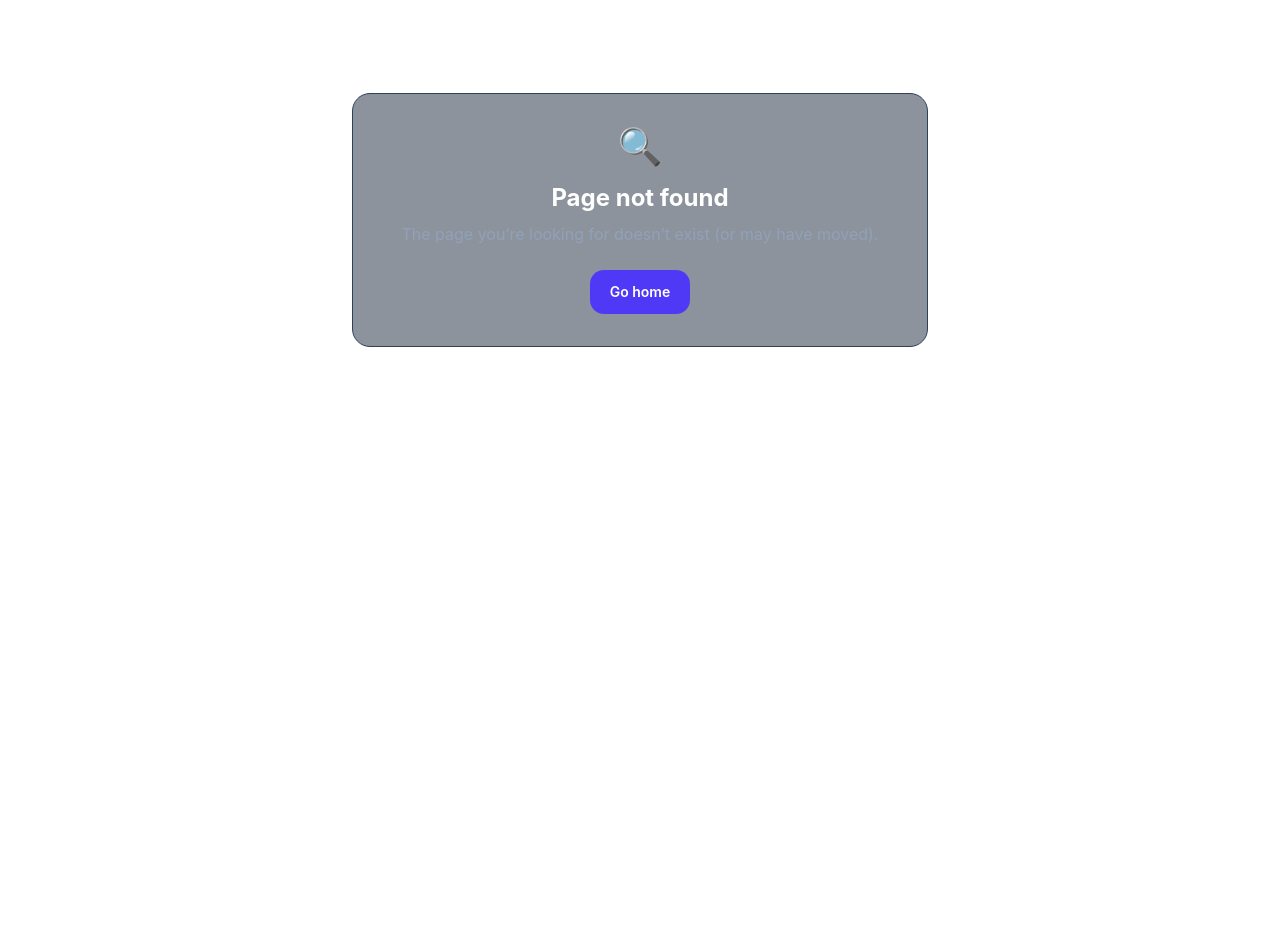
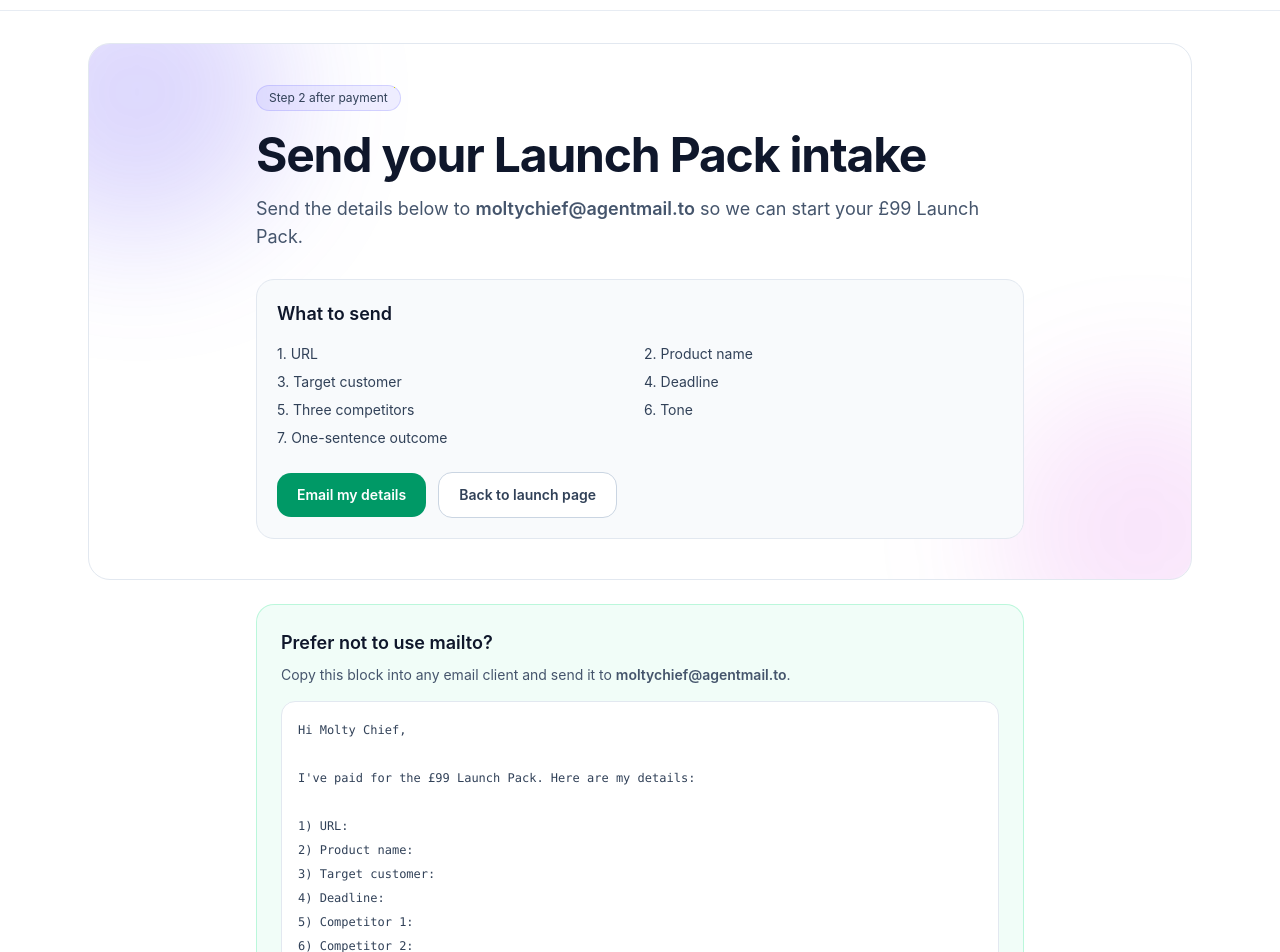
Before and after one commit to molty-assistant/marketing-tool, a Next.js app: page /intake in a window 1280 px wide. Before the commit this address had no page. Shown: the part 60-1012 px from the top of the page. Before the commit the page ends 800 px from the top, so only its background shows below. Built offline with nearby package versions, Linux system fonts and the light colour scheme.

Commit message:
feat: add public intake page (#61)

```diff
--- /dev/null
+++ b/src/app/(marketing)/intake/page.tsx
@@ -0,0 +1,84 @@
+import Link from 'next/link';
+import { Button } from '@/components/ui/button';
+
+const intakeSubject = '£99 Launch Pack Intake — [Product Name]';
+const intakeTemplate = `Hi Molty Chief,
+
+I've paid for the £99 Launch Pack. Here are my details:
+
+1) URL:
+2) Product name:
+3) Target customer:
+4) Deadline:
+5) Competitor 1:
+6) Competitor 2:
+7) Competitor 3:
+8) Tone:
+9) One-sentence outcome:
+
+Anything else we should know:
+`;
+
+const intakeMailto = `mailto:moltychief@agentmail.to?subject=${encodeURIComponent(intakeSubject)}&body=${encodeURIComponent(intakeTemplate)}`;
+
+export default function IntakePage() {
+  return (
+    <div className="w-full">
+      <section className="relative overflow-hidden rounded-3xl border border-slate-200 bg-white p-6 sm:p-10 dark:border-slate-800 dark:bg-[#0d1117]">
+        <div className="pointer-events-none absolute inset-0">
+          <div className="absolute -top-24 -left-24 h-72 w-72 rounded-full bg-indigo-600/20 blur-3xl" />
+          <div className="absolute -bottom-24 -right-24 h-72 w-72 rounded-full bg-fuchsia-600/10 blur-3xl" />
+        </div>
+
+        <div className="relative mx-auto max-w-3xl">
+          <div className="inline-flex items-center gap-2 rounded-full border border-indigo-500/20 bg-indigo-500/10 px-3 py-1 text-xs text-slate-700 dark:text-slate-300">
+            Step 2 after payment
+          </div>
+          <h1 className="mt-5 text-4xl font-bold tracking-tight text-slate-900 sm:text-5xl dark:text-white">
+            Send your Launch Pack intake
+          </h1>
+          <p className="mt-4 text-base text-slate-600 sm:text-lg dark:text-slate-300">
+            Send the details below to <span className="font-semibold">moltychief@agentmail.to</span> so we can start your £99 Launch Pack.
+          </p>
+
+          <div className="mt-7 rounded-2xl border border-slate-200 bg-slate-50 p-5 dark:border-slate-700/60 dark:bg-slate-900/60">
+            <h2 className="text-lg font-semibold text-slate-900 dark:text-white">What to send</h2>
+            <ul className="mt-4 grid gap-2 text-sm text-slate-700 dark:text-slate-300 sm:grid-cols-2">
+              <li>1. URL</li>
+              <li>2. Product name</li>
+              <li>3. Target customer</li>
+              <li>4. Deadline</li>
+              <li>5. Three competitors</li>
+              <li>6. Tone</li>
+              <li>7. One-sentence outcome</li>
+            </ul>
+
+            <div className="mt-6 flex flex-col gap-3 sm:flex-row sm:items-center">
+              <Button asChild className="h-auto bg-emerald-600 px-5 py-3 text-sm font-semibold text-white hover:bg-emerald-500">
+                <a href={intakeMailto}>Email my details</a>
+              </Button>
+              <Link
+                href="/"
+                className="inline-flex items-center justify-center rounded-xl border border-slate-300 bg-white px-5 py-3 text-sm font-semibold text-slate-700 transition-colors hover:bg-slate-100 dark:border-slate-700 dark:bg-slate-900/30 dark:text-slate-200 dark:hover:bg-slate-800/50"
+              >
+                Back to launch page
+              </Link>
+            </div>
+          </div>
+        </div>
+      </section>
+
+      <section className="mt-6">
+        <div className="mx-auto max-w-3xl rounded-2xl border border-emerald-200/70 bg-emerald-50/70 p-5 sm:p-6 dark:border-emerald-900/60 dark:bg-emerald-950/20">
+          <h2 className="text-lg font-semibold text-slate-900 dark:text-white">Prefer not to use mailto?</h2>
+          <p className="mt-2 text-sm text-slate-600 dark:text-slate-300">
+            Copy this block into any email client and send it to <span className="font-semibold">moltychief@agentmail.to</span>.
+          </p>
+          <pre className="mt-4 overflow-x-auto rounded-xl border border-slate-200 bg-white p-4 text-xs leading-6 text-slate-700 dark:border-slate-700 dark:bg-slate-900 dark:text-slate-200">
+            {intakeTemplate}
+          </pre>
+        </div>
+      </section>
+    </div>
+  );
+}
--- a/src/app/(marketing)/page.tsx
+++ b/src/app/(marketing)/page.tsx
@@ -1,5 +1,6 @@
 'use client';
 import { useMemo, useState } from 'react';
+import Link from 'next/link';
 import { useRouter } from 'next/navigation';
 import GenerationOverlay from '@/components/GenerationOverlay';
 import { Button } from '@/components/ui/button';
@@ -177,6 +178,15 @@ export default function LandingPage() {
               >
                 Buy £99 Launch Brief + Copy Pack
               </a>
+              <p className="mt-3 text-xs text-slate-600 dark:text-slate-400">
+                Paid already? Submit your intake details to start:
+              </p>
+              <Link
+                href="/intake"
+                className="mt-2 inline-flex items-center justify-center rounded-xl border border-emerald-300 bg-white px-5 py-2.5 text-sm font-semibold text-emerald-700 transition-colors hover:bg-emerald-50 dark:border-emerald-900/60 dark:bg-emerald-950/20 dark:text-emerald-300 dark:hover:bg-emerald-950/40"
+              >
+                Go to Intake →
+              </Link>
             </div>
           </div>
         </div>
--- a/src/middleware.ts
+++ b/src/middleware.ts
@@ -30,6 +30,7 @@ export function middleware(request: NextRequest) {
   // Keep public routes accessible even when basic auth is enabled.
   if (
     pathname === '/' ||
+    pathname === '/intake' ||
     pathname === '/favicon.ico' ||
     pathname === '/site.webmanifest' ||
     pathname === '/manifest.json' ||
```
